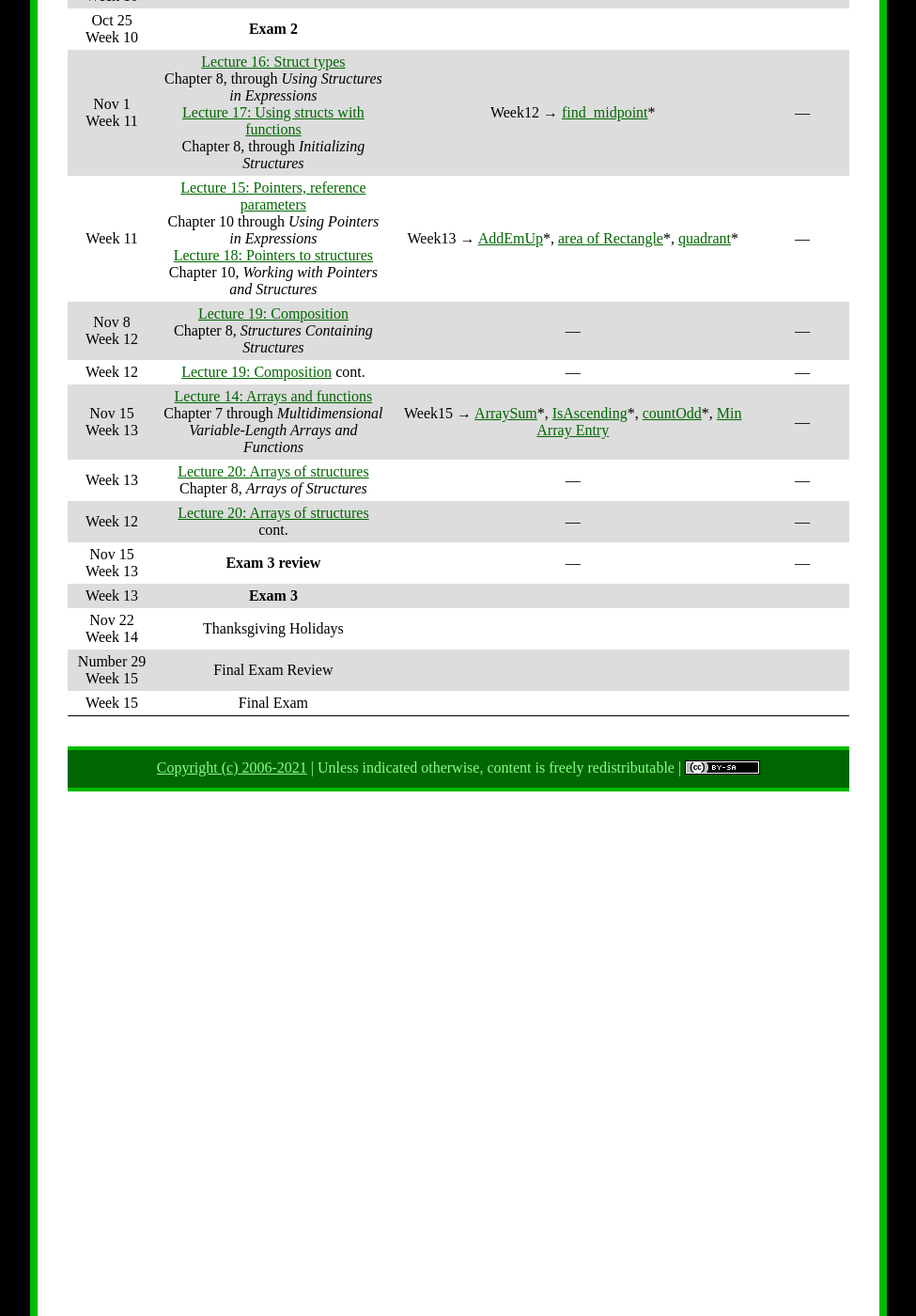
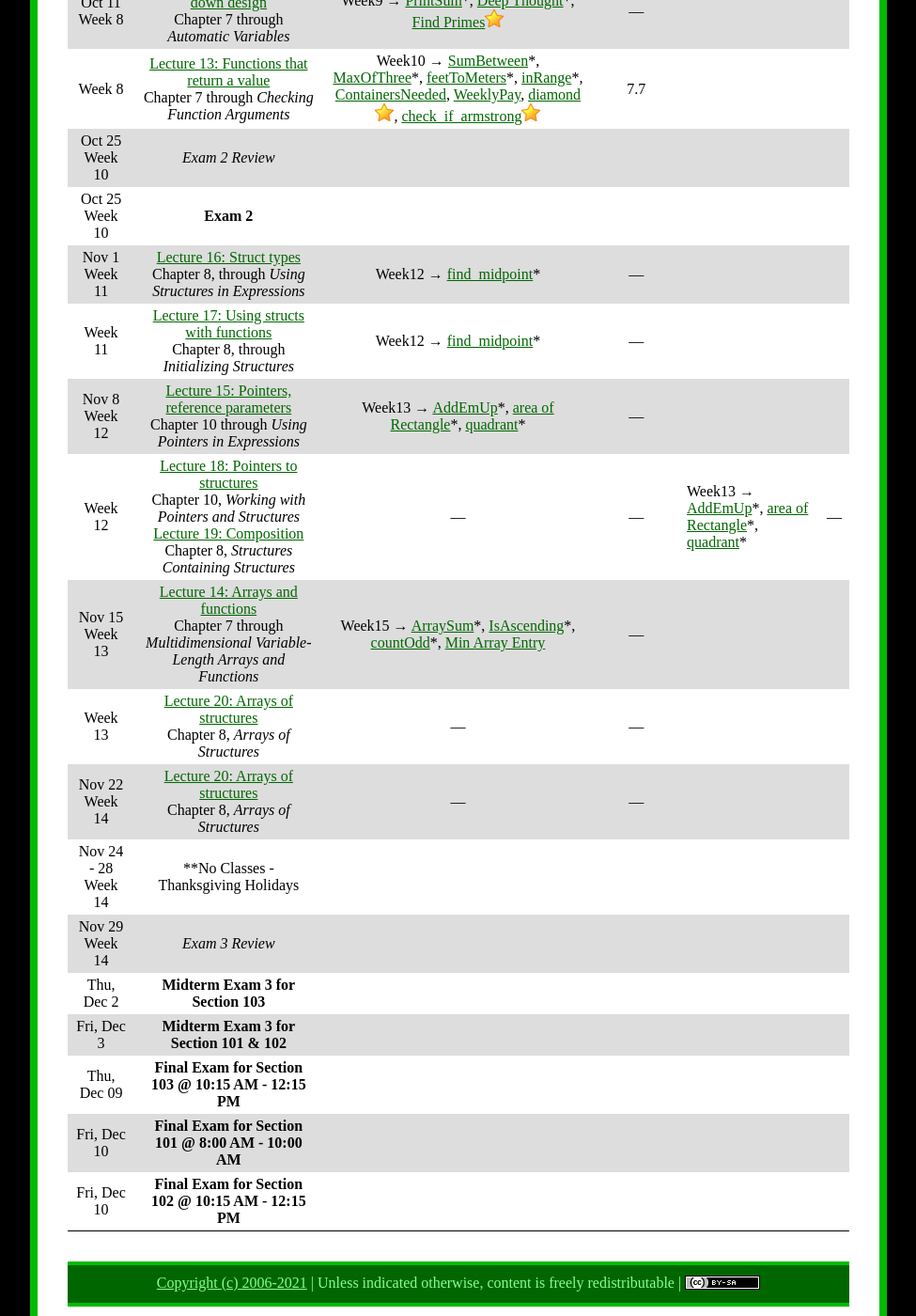
Before and after one commit to ycpcs/cs101-fall2021, a Jekyll site: the page built from schedule_new.md, in a window 1280 px wide and 1400 px high, scrolled down 1353 px. Shown: the whole window at 94% size, without its empty margins (152-1127 px from the left). Built offline with Jekyll 4.4.1, drawn with Linux system fonts in a browser that asks for light colours.

Commit message:
updated the schedule

```diff
--- a/schedule_new.md
+++ b/schedule_new.md
@@ -31,6 +31,23 @@ Oct 11 Week 8  | [Lecture 12: Functions, top-down design](lectures/lecture12.htm
 Week 8 | [Lecture 13: Functions that return a value](lectures/lecture13.html)<br>Chapter 7 through *Checking Function Arguments* | Week10 &rarr; [SumBetween](https://cs.ycp.edu/cloudcoder/#exercise?c=27,p=1315)\*, [MaxOfThree](https://cs.ycp.edu/cloudcoder/#exercise?c=27,p=1316)\*, [feetToMeters](https://cs.ycp.edu/cloudcoder/#exercise?c=27,p=1333)\*, [inRange](https://cs.ycp.edu/cloudcoder/#exercise?c=27,p=1334)\*, [ContainersNeeded](https://cs.ycp.edu/cloudcoder/#exercise?c=27,p=1345), [WeeklyPay](https://cs.ycp.edu/cloudcoder/#exercise?c=27,p=1346), [diamond](https://cs.ycp.edu/cloudcoder/#exercise?c=27,p=1335)![gold star](img/goldstar-tiny.png), [check\_if\_armstrong](https://cs.ycp.edu/cloudcoder/#exercise?c=27,p=1354)![gold star](img/goldstar-tiny.png) | 7.7
 Oct 25 Week 10 | *Exam 2 Review* | |
 Oct 25 Week 10 | **Exam 2** | |
+Nov 1 Week 11 | [Lecture 16: Struct types](lectures/lecture16.html)<br>Chapter 8, through *Using Structures in Expressions*<br>| Week12 &rarr; [find\_midpoint](https://cs.ycp.edu/cloudcoder/#exercise?c=27,p=1362)\* | &mdash;
+Week 11 | [Lecture 17: Using structs with functions](lectures/lecture17.html)<br>Chapter 8, through *Initializing Structures* | Week12 &rarr; [find\_midpoint](https://cs.ycp.edu/cloudcoder/#exercise?c=27,p=1362)\* | &mdash;
+Nov 8 Week 12| [Lecture 15: Pointers, reference parameters](lectures/lecture15.html)<br>Chapter 10 through *Using Pointers in Expressions* <br /> | Week13 &rarr; [AddEmUp](https://cs.ycp.edu/cloudcoder/#exercise?c=27,p=1317)\*, [area of Rectangle](https://cs.ycp.edu/cloudcoder/#exercise?c=27,p=1318)\*, [quadrant](https://cs.ycp.edu/cloudcoder/#exercise?c=27,p=1344)\* | &mdash;
+Week 12| [Lecture 18: Pointers to structures](lectures/lecture18.html)<br>Chapter 10, *Working with Pointers and Structures* <br /> [Lecture 19: Composition](lectures/lecture19.html)<br>Chapter 8, *Structures Containing Structures* | &mdash; | &mdash;| Week13 &rarr; [AddEmUp](https://cs.ycp.edu/cloudcoder/#exercise?c=27,p=1317)\*, [area of Rectangle](https://cs.ycp.edu/cloudcoder/#exercise?c=27,p=1318)\*, [quadrant](https://cs.ycp.edu/cloudcoder/#exercise?c=27,p=1344)\* | &mdash;
+Nov 15 Week 13  | [Lecture 14: Arrays and functions](lectures/lecture14.html)<br>Chapter 7 through *Multidimensional Variable-Length Arrays and Functions* | Week15 &rarr; [ArraySum](https://cs.ycp.edu/cloudcoder/#exercise?c=27,p=1312)\*, [IsAscending](https://cs.ycp.edu/cloudcoder/#exercise?c=27,p=1314)\*, [countOdd](https://cs.ycp.edu/cloudcoder/#exercise?c=27,p=1313)\*, [Min Array Entry](https://cs.ycp.edu/cloudcoder/#exercise?c=27,p=1348) | &mdash;
+Week 13 | [Lecture 20: Arrays of structures](lectures/lecture20.html)<br>Chapter 8, *Arrays of Structures* | &mdash; | &mdash;
+Nov 22 Week 14 | [Lecture 20: Arrays of structures](lectures/lecture20.html)<br>Chapter 8, *Arrays of Structures* | &mdash; | &mdash;
+Nov 24 - 28 Week 14| **No Classes - Thanksgiving Holidays |  |
+Nov 29 Week 14 | *Exam 3 Review* | |
+Thu, Dec 2 | **Midterm Exam 3 for Section 103** |  |
+Fri, Dec 3 | **Midterm Exam 3 for Section 101 & 102** |  |
+Thu, Dec 09| **Final Exam for Section 103 @ 10:15 AM - 12:15 PM**|  |
+Fri, Dec 10| **Final Exam for Section 101 @ 8:00 AM - 10:00 AM**|  |
+Fri, Dec 10| **Final Exam for Section 102 @ 10:15 AM - 12:15 PM**|  |
+
+
+<!--
 Nov 1 Week 11 | [Lecture 16: Struct types](lectures/lecture16.html)<br>Chapter 8, through *Using Structures in Expressions*<br>[Lecture 17: Using structs with functions](lectures/lecture17.html)<br>Chapter 8, through *Initializing Structures* | Week12 &rarr; [find\_midpoint](https://cs.ycp.edu/cloudcoder/#exercise?c=27,p=1362)\* | &mdash;
 Week 11| [Lecture 15: Pointers, reference parameters](lectures/lecture15.html)<br>Chapter 10 through *Using Pointers in Expressions* <br /> [Lecture 18: Pointers to structures](lectures/lecture18.html)<br>Chapter 10, *Working with Pointers and Structures* | Week13 &rarr; [AddEmUp](https://cs.ycp.edu/cloudcoder/#exercise?c=27,p=1317)\*, [area of Rectangle](https://cs.ycp.edu/cloudcoder/#exercise?c=27,p=1318)\*, [quadrant](https://cs.ycp.edu/cloudcoder/#exercise?c=27,p=1344)\* | &mdash;
 Nov 8 Week 12  | [Lecture 19: Composition](lectures/lecture19.html)<br>Chapter 8, *Structures Containing Structures* | &mdash; | &mdash;
@@ -43,7 +60,7 @@ Week 13 | **Exam 3** |  |
 Nov 22 Week 14| Thanksgiving Holidays |  |
 Number 29 Week 15 | Final Exam Review |  |
 Week 15 |Final Exam |  |
-
+-->
 
 <!-- vim:set wrap: -->
 <!-- vim:set linebreak: -->
```
Also changed, not shown: assign/assign04.md (+1 -1 lines), assign/index.md (+1 -1 lines).
